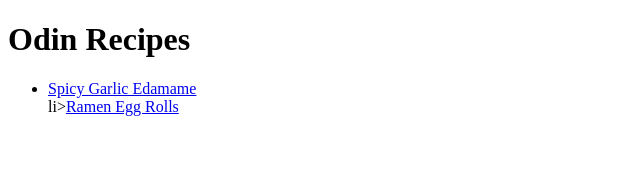
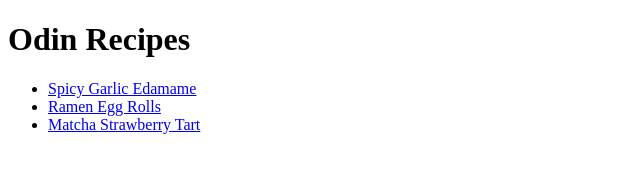
Before and after one commit to Indigoxwright/odin-recipes, a plain HTML site: page index.html in a window 1280 px wide. Shown: the whole page, without its empty margins (0-640 px from the left). Drawn offline with Linux system fonts and the light colour scheme.

Commit message:
Add matcha strawberry tart link

```diff
--- a/index.html
+++ b/index.html
@@ -9,6 +9,7 @@
     <h1>Odin Recipes</h1>
     <ul>
         <li><a href="recipes/spicy-garlic-edamame.html">Spicy Garlic Edamame</a></li>
-        li><a href="recipes/ramen-egg-rolls.html">Ramen Egg Rolls</a></li>
+        <li><a href="recipes/ramen-egg-rolls.html">Ramen Egg Rolls</a></li>
+        <li><a href="recipes/matcha-strawberry-tart.html">Matcha Strawberry Tart</a></li>
 </body>
 </html>
```
